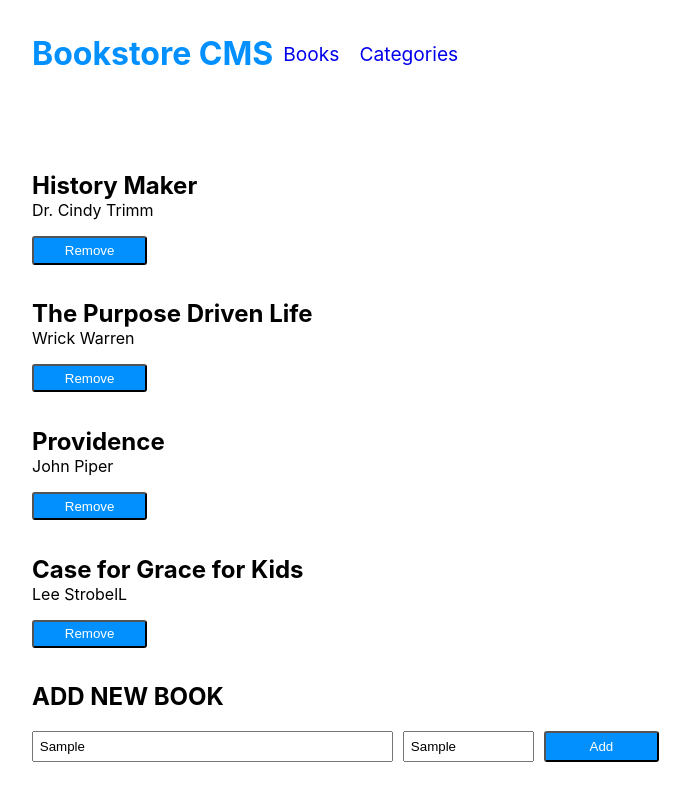
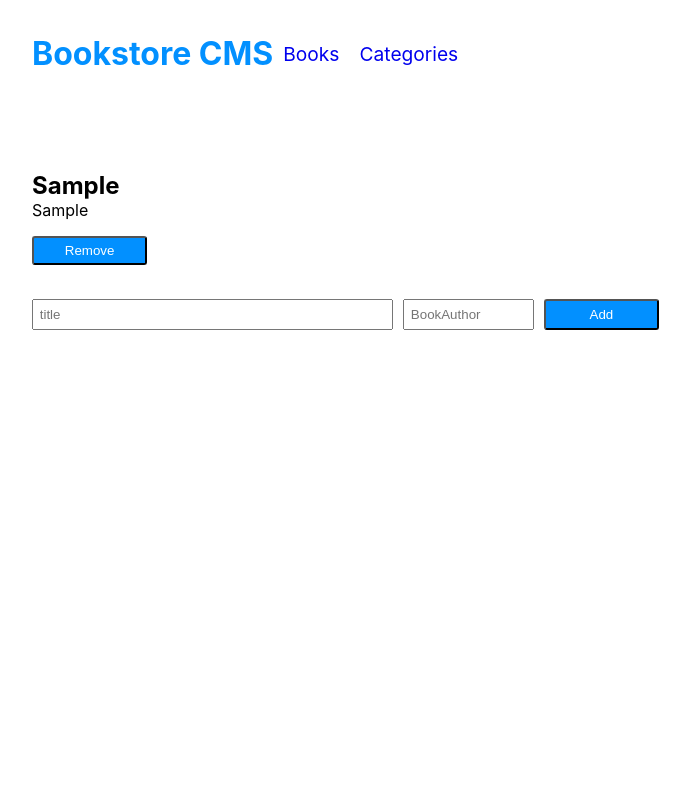
Before and after one commit to MargaretTechworld/bookstore, a React (Create React App) app: page / in a window 1280 px wide. Both pictures are taken after typing "Sample", "Sample" into the empty fields and a click on the button "Add". Shown: the whole page, without its empty margins (32-722 px from the left). Built offline with nearby package versions, Linux system fonts and the light colour scheme.

Commit message:
add redux to components

```diff
--- a/src/components/Book.js
+++ b/src/components/Book.js
@@ -1,7 +1,7 @@
 import PropTypes from 'prop-types';
 import Button from './Button';
 
-function Book({ bookTitle, author }) {
+function Book({ bookTitle, author, onClick }) {
   const bookName = {
     margin: '0',
   };
@@ -15,6 +15,7 @@
       <p style={bookAuthor}>{author}</p>
       <Button
         value="Remove"
+        func={onClick} // Updated prop name to onClick
       />
     </div>
   );
@@ -23,6 +24,7 @@
 Book.propTypes = {
   author: PropTypes.string.isRequired,
   bookTitle: PropTypes.string.isRequired,
+  onClick: PropTypes.func.isRequired, // Added onClick prop type
 };
 
 export default Book;
--- a/src/components/BookList.js
+++ b/src/components/BookList.js
@@ -1,29 +1,41 @@
+import { useSelector, useDispatch } from 'react-redux';
+import { v4 as uuidv4 } from 'uuid';
+import { addBook, removeBook } from '../redux/books/BooksSlice';
+import NewBookForm from './NewBookForm';
 import Book from './Book';
-import NewBookForm from './NewBookForm';
-import bookData from '../bookData';
 
 const bookContainer = {
   padding: '2%',
   margin: 'auto',
   width: '90%',
-
 };
-function booklist(book) {
-  return (
-    <Book
-      key={book.bookId}
-      bookTitle={book.bookTitle}
-      author={book.author}
-    />
-  );
-}
 
 function Books() {
+  const dispatch = useDispatch();
+  const books = useSelector((state) => state.books.books);
+
+  const handleAddBook = (book) => {
+    const newBook = { ...book, item_id: uuidv4() };
+    dispatch(addBook(newBook));
+  };
+
+  const handleRemoveBook = (bookId) => {
+    dispatch(removeBook(bookId));
+  };
+
   return (
     <div style={bookContainer}>
-      {bookData.map(booklist)}
-      <h2>ADD NEW BOOK</h2>
-      <NewBookForm />
+      {books.map((book) => (
+        <div key={book.item_id}>
+          <Book
+            bookTitle={book.title}
+            author={book.author}
+            bookId={book.item_id}
+            onClick={() => handleRemoveBook(book.item_id)}
+          />
+        </div>
+      ))}
+      <NewBookForm onClick={(book) => handleAddBook(book)} />
     </div>
   );
 }
--- a/src/components/Button.js
+++ b/src/components/Button.js
@@ -1,6 +1,6 @@
 import PropTypes from 'prop-types';
 
-function Button({ value }) {
+function Button({ value, func }) {
   const buttonStyle = {
     color: 'white',
     backgroundColor: '#0290FF',
@@ -10,12 +10,13 @@
     borderRadius: '3px',
   };
   return (
-    <button style={buttonStyle} type="button">
+    <button style={buttonStyle} type="button" onClick={func}>
       {value}
     </button>
   );
 }
 Button.propTypes = {
   value: PropTypes.string.isRequired,
+  func: PropTypes.func.isRequired,
 };
 export default Button;
--- a/src/components/Category.js
+++ b/src/components/Category.js
@@ -1,5 +1,10 @@
 function Category() {
-  return <></>;
+  return (
+    <div>
+      <h2>Currently under construction</h2>
+      <p>Stay tuned</p>
+    </div>
+  );
 }
 
 export default Category;
--- a/src/components/NewBookForm.js
+++ b/src/components/NewBookForm.js
@@ -1,3 +1,7 @@
+import { v4 as uuidv4 } from 'uuid';
+import { useDispatch } from 'react-redux';
+import { useState } from 'react';
+import { addBook } from '../redux/books/BooksSlice';
 import Button from './Button';
 
 const formStyle = {
@@ -8,27 +12,49 @@
   width: '30%',
   padding: '0.5%',
 };
-
 const bookAuthor = {
   width: '10%',
   padding: '0.5%',
-
 };
 function NewBookForm() {
+  const [values, setValues] = useState({ title: '', author: '' });
+  const dispatch = useDispatch();
+  function handleChange(event) {
+    const { name, value } = event.target;
+    setValues((prevValues) => ({
+      ...prevValues,
+      [name]: value,
+    }));
+  }
+  function handleSubmit() {
+    const newBook = {
+      item_id: uuidv4(),
+      ...values,
+    };
+    dispatch(addBook(newBook));
+    setValues({ title: '', author: '' });
+  }
   return (
     <form style={formStyle}>
       <input
         style={bookInput}
+        name="title"
         type="text"
-        placeholder="BookTitle"
+        placeholder="title"
+        value={values.title}
+        onChange={handleChange}
       />
       <input
         style={bookAuthor}
         type="text"
+        name="author"
         placeholder="BookAuthor"
+        value={values.author}
+        onChange={handleChange}
       />
       <Button
         value="Add"
+        func={() => handleSubmit()}
       />
     </form>
   );
```
